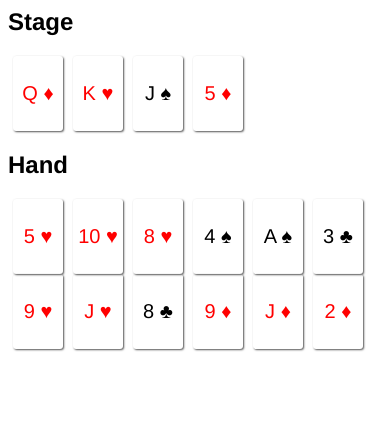
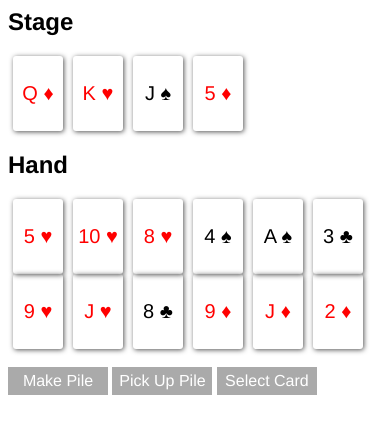
Before and after one commit to ashays/sweep, a plain HTML site: page index.html in a window 390 px wide. Drawn offline with Linux system fonts and the light colour scheme.

Commit message:
can only select one hand card, btns, first turn

```diff
--- a/index.html
+++ b/index.html
@@ -13,5 +13,9 @@
   <div id="stage"></div>
   <h2>Hand</h2>
   <div id="hand"></div>
+  <br>
+  <div class="button" id="pileBtn">Make Pile</div>
+  <div class="button" id="pickBtn">Pick Up Pile</div>
+  <div class="button" id="selectBtn">Select Card</div>
 </body>
 </html>
--- a/script.js
+++ b/script.js
@@ -5,10 +5,27 @@ $(function(){
 		deckShuffle();
 		deal();
 		console.log(PFCards[0].rank + " " + PFCards[1].rank + " " + PFCards[2].rank + " " + PFCards[3].rank);
-	} while (!containsHighCard())
+	} while (!containsHighCard(PFCards))
 
-	var cardEle = function(rank, suit) {
-		return '<div class="card ' + suitName[suit] + '" data-rank="' + rank + '" data-suit="' + suit + '">' + rankName(rank) + ' ' + suitFigure[suit] + '</div>';
+	showCards();
+
+	$(".card").click(function(event) {
+	    console.log($(event.target).data());
+		if ($(event.target).parent('#hand').length) {
+			$('#hand .selected').removeClass("selected");
+			$(event.target).addClass("selected");
+		} else {
+			$(event.target).toggleClass("selected");
+		}
+	});
+
+	$('#selectBtn').click(function(event) {
+		turn($($('#hand .selected')).data().index, selectedPiles());
+	});
+})
+
+var cardEle = function(rank, suit, index) {
+	return '<div class="card ' + suitName[suit] + '" data-index="' + index + '">' + rankName(rank) + ' ' + suitFigure[suit] + '</div>';
 }
 
 var suitName = [null, "spades", "hearts", "diamonds", "clubs"];
@@ -22,16 +39,23 @@ $(function(){
 	else { return rankVal; }
 }
 
+function showCards() {
+	$('#stage').empty();
 	for (var i = 0; i < stagePiles.length; i++) {
 		if (stagePiles[i].cards.length == 1) {
-			$('#stage').append(cardEle(stagePiles[i].cards[0].rank, stagePiles[i].cards[0].suit));
+			$('#stage').append(cardEle(stagePiles[i].cards[0].rank, stagePiles[i].cards[0].suit, i));
 		}
 	}
+	$('#hand').empty();
 	for (var i = 0; i < 12; i++) {
-		$('#hand').append(cardEle(PFCards[i].rank, PFCards[i].suit));
+		$('#hand').append(cardEle(PFCards[i].rank, PFCards[i].suit, i));
+	}
 }
 
-	$(".card").click(function(event) {
-	    console.log($(event.target).data());
-	});
-})
+var selectedPiles = function() {
+	var arrOfCards = [];
+	for (var i = 0; i < $('#stage .selected').length; i++) {
+		arrOfCards[i] = $($('#stage .selected')[i]).data().index;
+	}
+	return arrOfCards;
+}
--- a/style.css
+++ b/style.css
@@ -10,6 +10,7 @@ body {
 }
 
 .card {
+    position: relative;
     display: inline-block;
     width: 50px;
     height: 75px;
@@ -17,7 +18,7 @@ body {
     text-align: center;
     line-height: 75px;
     margin: 0 5px;
-    box-shadow: 1px 1px 2px #555;
+    box-shadow: 1px 1px 5px #555;
     cursor: pointer;
     border-radius: 3px;
     transition: box-shadow .3s;
@@ -30,3 +31,16 @@ body {
 .card:hover {
     box-shadow: 2px 2px 5px #555;
 }
+
+.card.selected {
+    bottom: 5px;
+}
+
+.button {
+    display: inline-block;
+    width: 100px;
+    text-align: center;
+    padding: 5px;
+    background-color: #aaa;
+    color: #fff;
+}
```
Lines whose indentation alone changed are shown as unchanged.
